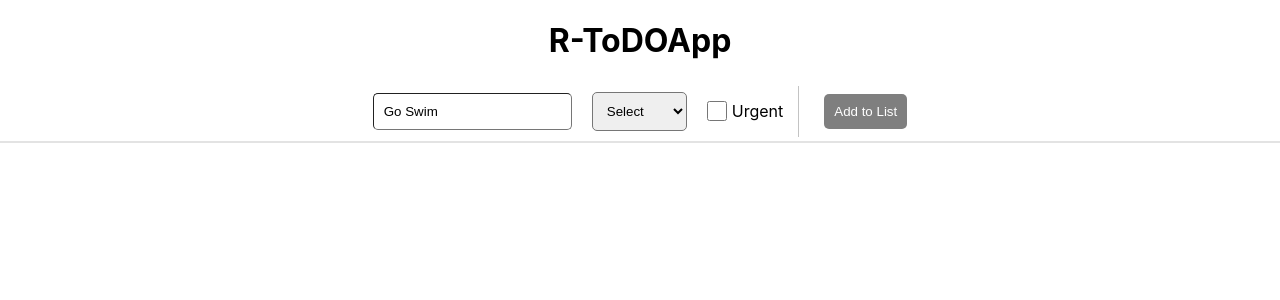
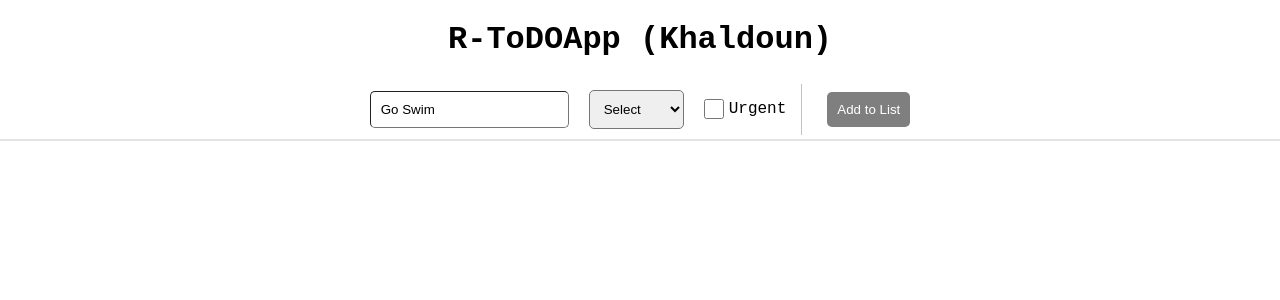
Before and after one commit to meeraqunaibi/to-do-list, a React (Create React App) app: page / in a window 1280 px wide. Shown: the top 300 px of the page. Built offline with nearby package versions, Linux system fonts and the light colour scheme.

Commit message:
add my name to the title

```diff
--- a/src/App.css
+++ b/src/App.css
@@ -1,3 +1,4 @@
 .App {
   text-align: center;
+  font-family: 'Courier New', Courier, monospace;
 }
--- a/src/App.jsx
+++ b/src/App.jsx
@@ -12,7 +12,7 @@ function App() {
 
   return (
     <div className="App">
-      <h1>R-ToDOApp</h1>
+      <h1>R-ToDOApp (Khaldoun)</h1>
       <Form onAddItem={addItem} />
       <List items={items} />
     </div>
```
